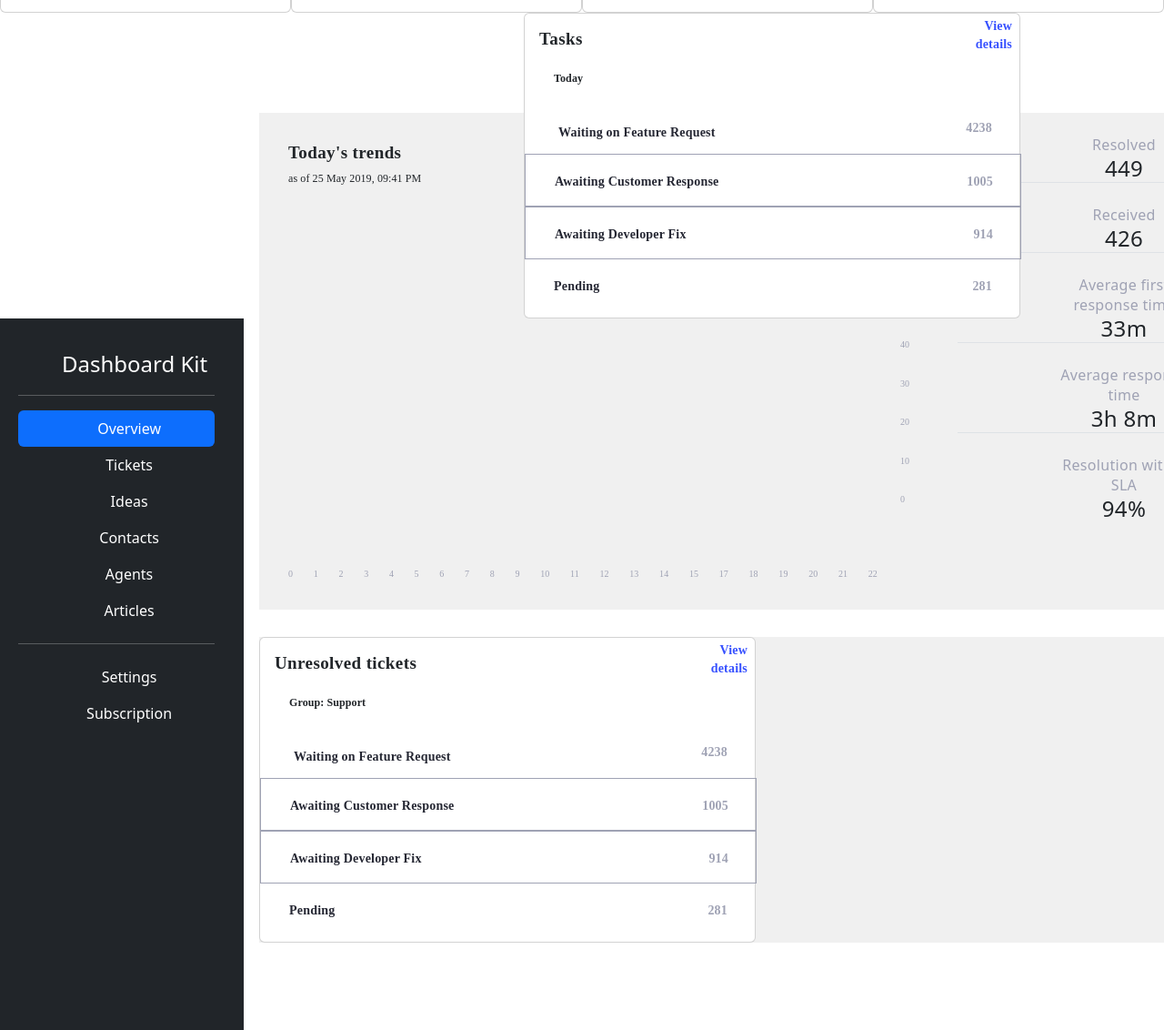
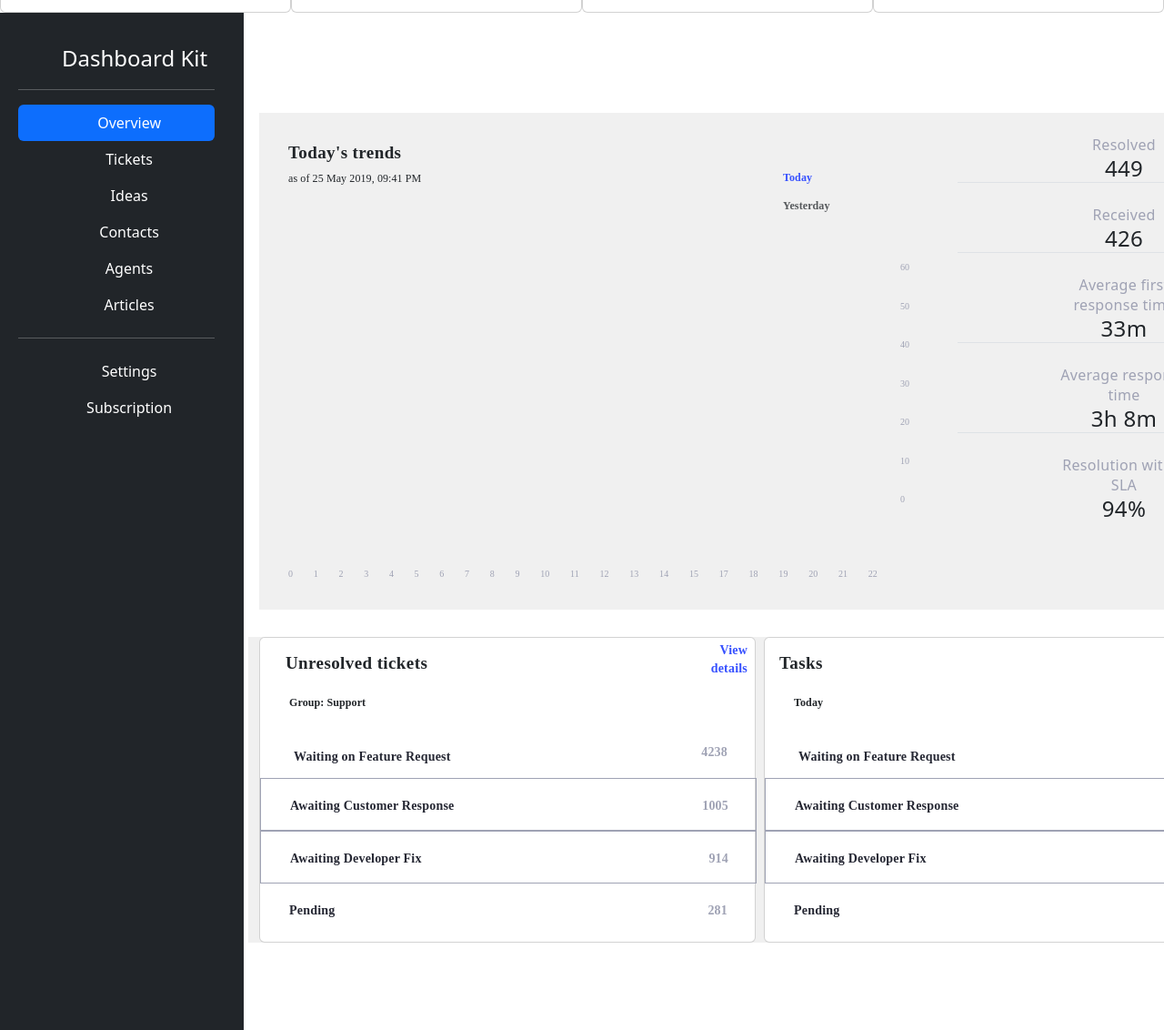
Before and after one commit to Pantehav/bootstrap, a website: page public/index.html in a window 1280 px wide. Shown: the part 168-1300 px from the top of the page at 91% size. Drawn offline with nearby package versions, Linux system fonts and the light colour scheme.

Commit message:
Update index.html

```diff
--- a/public/index.html
+++ b/public/index.html
@@ -306,7 +306,7 @@
 
     <!-- Last part of the page -->
 
-    <div class="custom-section" style="width: 1122px; height: 336px; position: absolute; top: 868px; left: 285px; background-color: #f0f0f0;">
+    <div class="row" style="width: 1122px; height: 336px; position: absolute; top: 868px; left: 285px; background-color: #f0f0f0;">
       <!-- Left Card -->
       <div class="card" style="width: 546px; height: 336px;">
         <div class="card-body">
@@ -503,13 +503,9 @@
         </div>
 
 
-        </div>
-    </div>
-    </div>
+  <!-- Right Card -->
 
-
-    <!-- Right Card -->
-    <div class="card" style="width: 546px; height: 336px; left: 576px;">
+<div class="card" style="width: 546px; height: 336px; left: 526px; top: -49px">
       <div class="card-body">
         <h2 style="
         width: 336px;
@@ -701,12 +697,24 @@
   ">
      281
   </p>
-      </div>
+
 
 
       </div>
   </div>
   </div>
+
+
+        </div>
+
+
+
+    </div>
+    </div>
+
+
+
+
 
 
 
@@ -797,6 +805,7 @@
 
 
 
+
         <!-- Gap between side bar and main content -->
         <div class="b-example-divider b-example-vr"></div>
 
```
